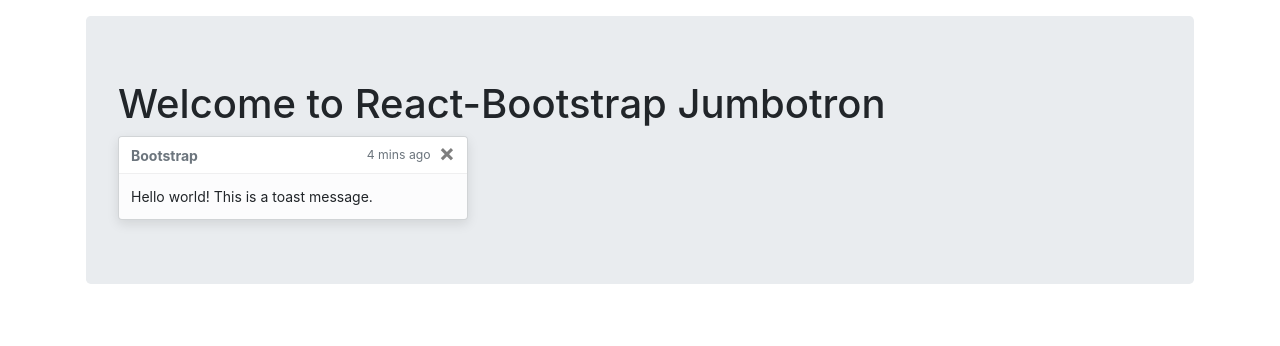
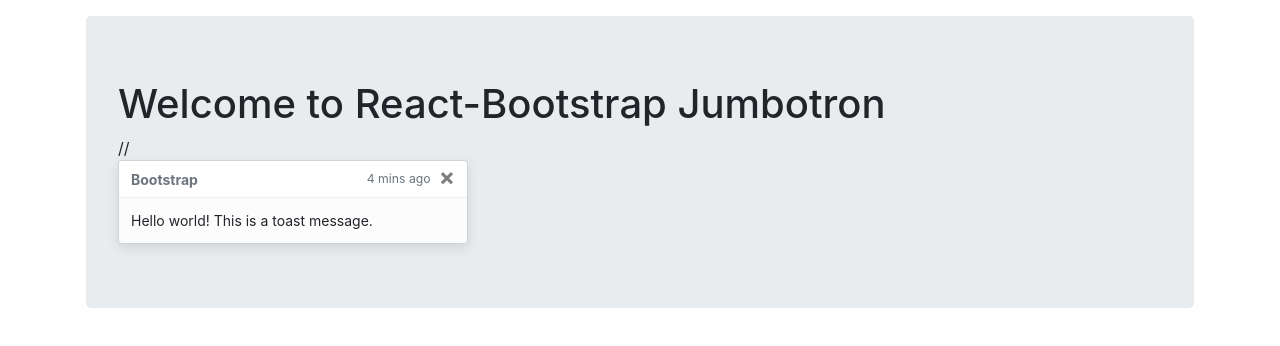
Before and after one commit to yungshun317/react-bootstrap-jumbotron, a React app: page / in a window 1280 px wide. Shown: the top 346 px of the page. Built offline with nearby package versions, Linux system fonts and the light colour scheme.

Commit message:
[FEAT] Customize the `Toast` Bootstrap component with `useState`

```diff
--- a/src/App.js
+++ b/src/App.js
@@ -1,20 +1,32 @@
-import React from "react";
+import React, { useState } from "react";
 
 import Container from "react-bootstrap/Container";
 import Jumbotron from "react-bootstrap/Jumbotron";
 import Toast from "react-bootstrap/Toast";
 
+const CustomizedToast = ({ children }) => {
+	const [show, toggleShow] = useState(true);
+
+	return (
+		<>
+		    // {!show && <Button onClick={() => toggleShow(true)}>Show Toast</Button>}
+		    <Toast show={show} onClose={() => toggleShow(false)}>
+		        <Toast.Header>
+		            <strong className="mr-auto">Bootstrap</strong>
+	                <small>4 mins ago</small>
+		        </Toast.Header>
+		        <Toast.Body>Hello world! This is a toast message.</Toast.Body>
+		    </Toast>
+		</>
+	)
+}
+
 const App = () => (
 	<Container className="p-3">
 	    <Jumbotron>
 	        <h1 className="header">Welcome to React-Bootstrap Jumbotron</h1>
-	        <Toast>
-	            <Toast.Header>
-	                <strong className="mr-auto">Bootstrap</strong>
-	                <small>4 mins ago</small>
-	            </Toast.Header>
-	            <Toast.Body>Hello world! This is a toast message.</Toast.Body>
-	        </Toast>
+	        <CustomizedToast>
+	        </CustomizedToast>
 	    </Jumbotron>
 	</Container>
 );
```
